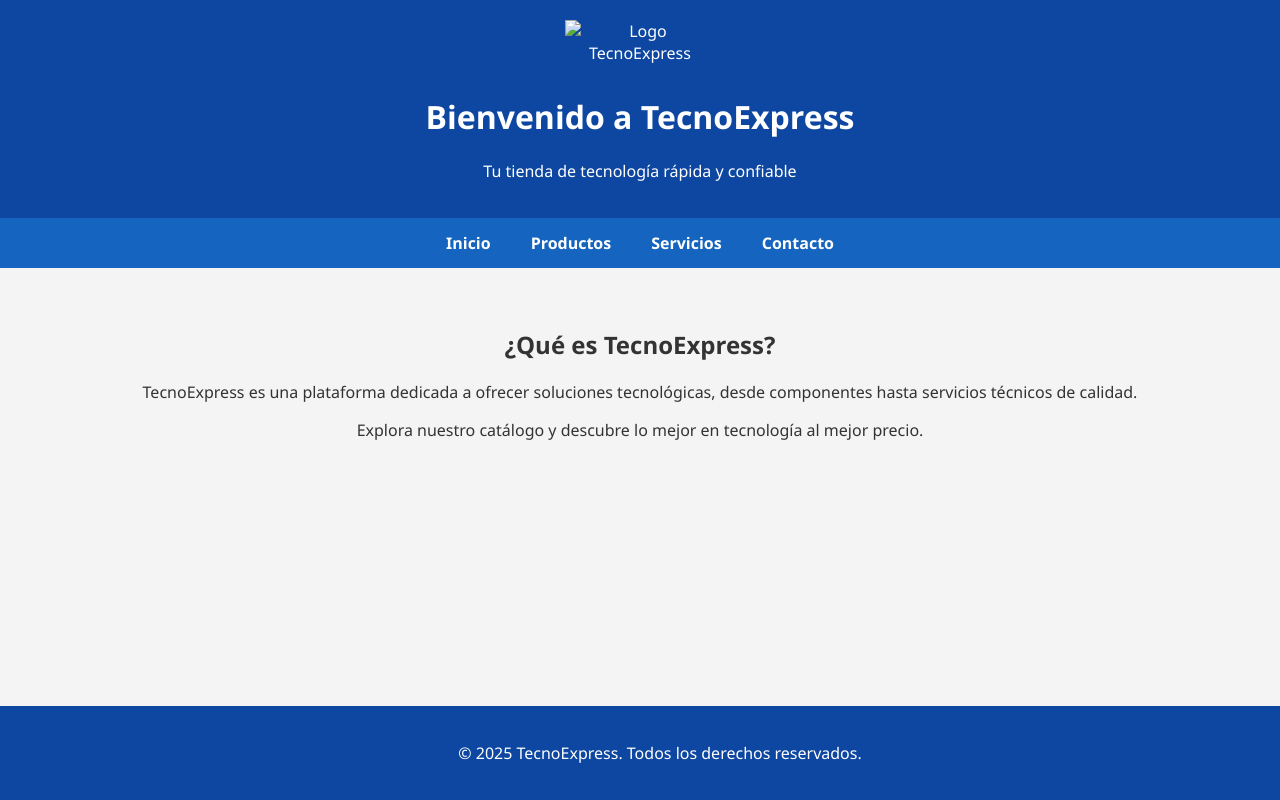
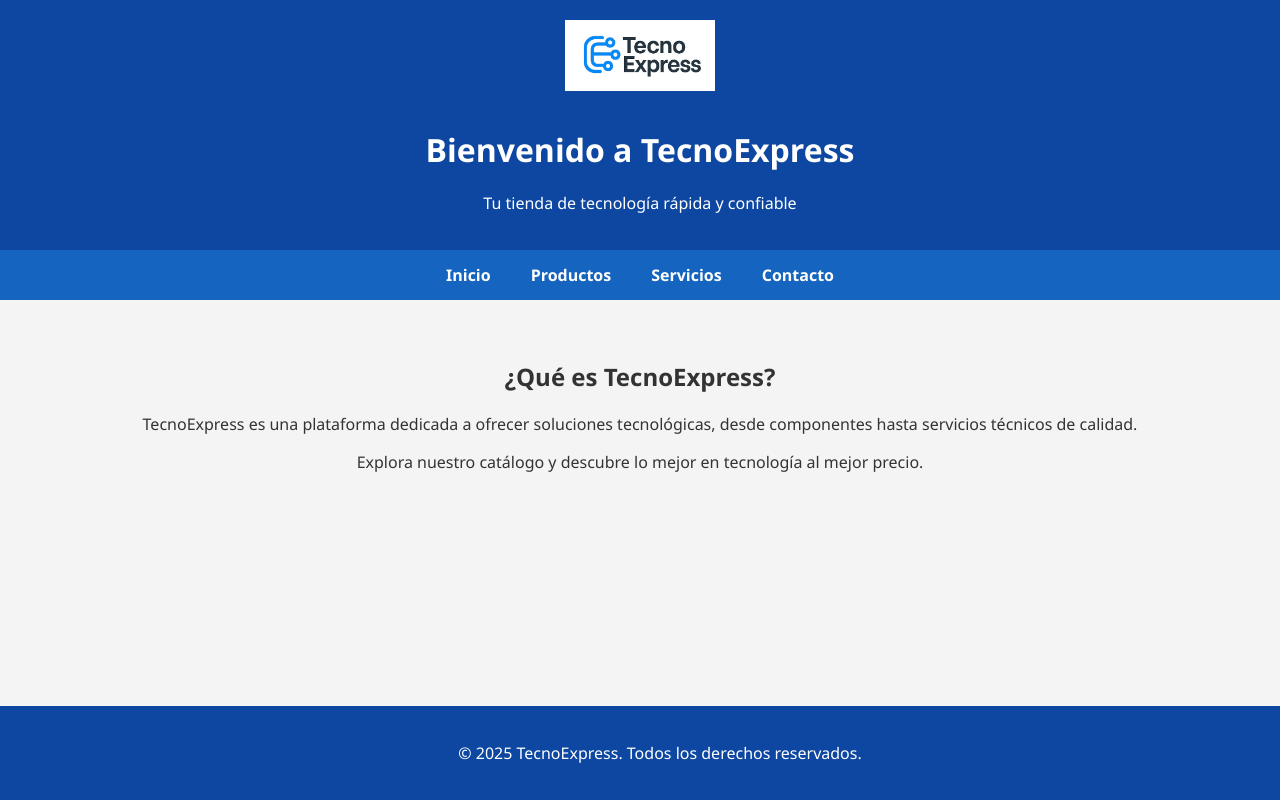
Before and after one commit to mikeehow92/mikeehow92.github.io, a plain HTML site: page index.html in a window 1280 px wide. Drawn offline with Linux system fonts and the light colour scheme.

Commit message:
index.html

```diff
--- a/index.html
+++ b/index.html
@@ -55,7 +55,7 @@
 <body>
 
 <header>
-  <img src="img/logo.png" alt="Logo TecnoExpress" style="max-width: 150px; margin-bottom: 10px;" />
+  <img src="img/logo.jpg" alt="Logo TecnoExpress" style="max-width: 150px; margin-bottom: 10px;" />
   <h1>Bienvenido a TecnoExpress</h1>
   <p>Tu tienda de tecnología rápida y confiable</p>
 </header>
```
